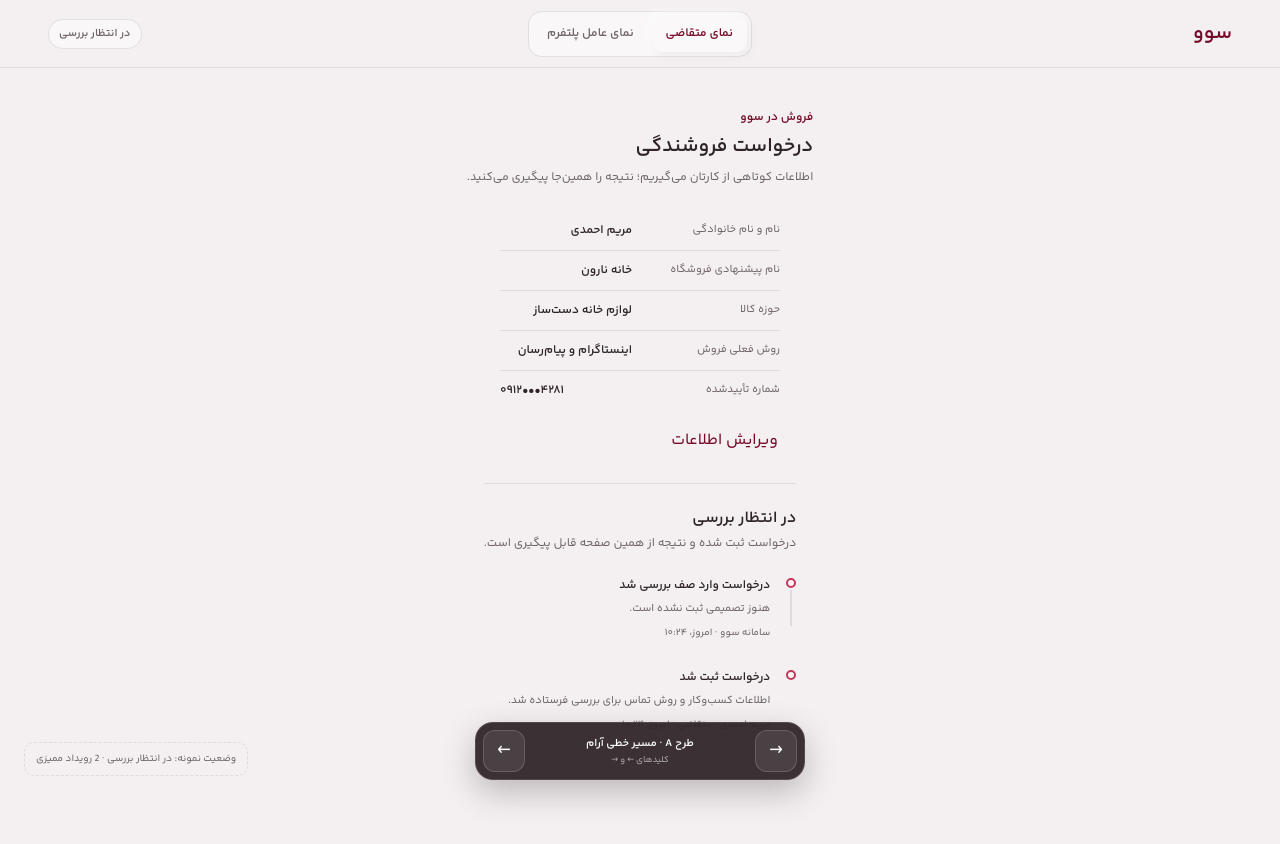
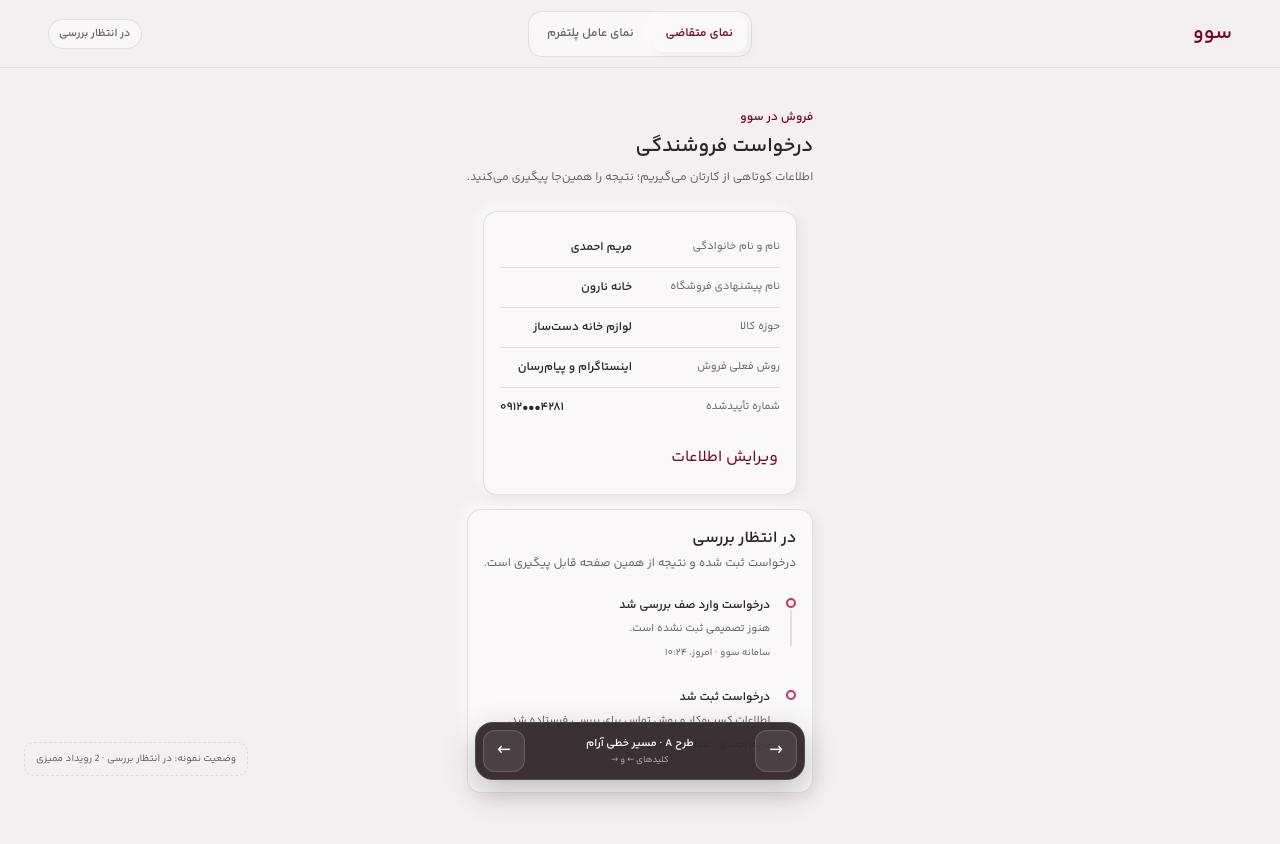
Before and after one commit to Mahaan-Amr/sevomart, a Next.js app in the folder apps/web/: page /prototype/seller-application in a window 1280 px wide. Shown: the top 844 px of the page. Built offline with nearby package versions, Linux system fonts and the light colour scheme.

Commit message:
refactor: restore compact prototype panels

```diff
--- a/apps/web/src/app/(seller)/prototype/seller-application/prototype.module.css
+++ b/apps/web/src/app/(seller)/prototype/seller-application/prototype.module.css
@@ -168,17 +168,19 @@
 }
 
 .applicantA {
-  width: min(100%, 520px);
+  width: min(100%, 480px);
   margin: 0 auto;
   padding-block-start: 36px;
 }
 
 .linearForm {
-  padding: 0;
-  border: 0;
-  border-radius: 0;
-  background: transparent;
-  box-shadow: none;
+  padding: 16px;
+  border: 1px solid var(--color-divider);
+  border-radius: 14px;
+  background: var(--color-surface);
+  box-shadow:
+    4px 4px 12px var(--shadow-neutral-soft),
+    -4px -4px 12px var(--shadow-highlight);
 }
 
 .facts {
@@ -231,12 +233,14 @@
 }
 
 .applicantA .applicantDecision {
-  margin-block-start: 22px;
-  padding: 22px 0 0;
-  border: 0;
-  border-block-start: 1px solid var(--color-divider);
-  border-radius: 0;
-  background: transparent;
+  margin-block-start: 14px;
+  padding: 16px;
+  border: 1px solid var(--color-divider);
+  border-radius: 14px;
+  background: var(--color-surface);
+  box-shadow:
+    4px 4px 12px var(--shadow-neutral-soft),
+    -4px -4px 12px var(--shadow-highlight);
 }
 
 .statusLead {
@@ -396,9 +400,9 @@
 .queueRail {
   align-self: start;
   overflow: hidden;
-  border: 0;
-  border-radius: 0;
-  background: transparent;
+  border: 1px solid var(--color-divider);
+  border-radius: 14px;
+  background: rgb(250 248 248 / 55%);
 }
 
 .queueTitle {
@@ -406,7 +410,7 @@
   align-items: center;
   justify-content: space-between;
   gap: 12px;
-  padding: 4px 0 14px;
+  padding: 12px;
   border-block-end: 1px solid var(--color-divider);
 }
 
@@ -463,15 +467,17 @@
 
 .agentA .caseContent,
 .agentA .decisionPanel {
-  padding: 0;
-  border: 0;
-  border-radius: 0;
-  background: transparent;
+  padding: 16px;
+  border: 1px solid var(--color-divider);
+  border-radius: 14px;
+  background: var(--color-surface);
+  box-shadow:
+    4px 4px 12px var(--shadow-neutral-soft),
+    -4px -4px 12px var(--shadow-highlight);
 }
 
 .agentA .decisionPanel {
-  padding-block-start: 20px;
-  border-block-start: 1px solid var(--color-divider);
+  padding-block-start: 16px;
 }
 
 .agentA .caseTitleRow h1 {
```
